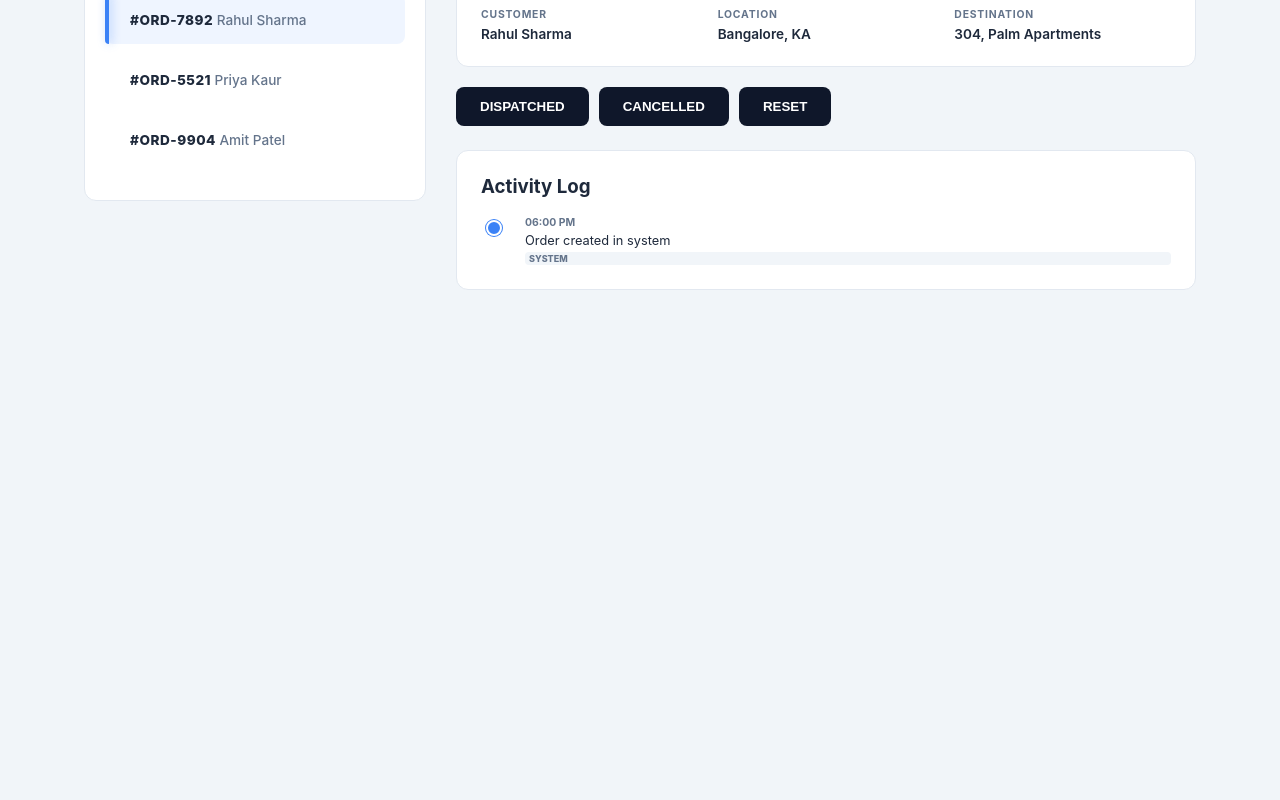
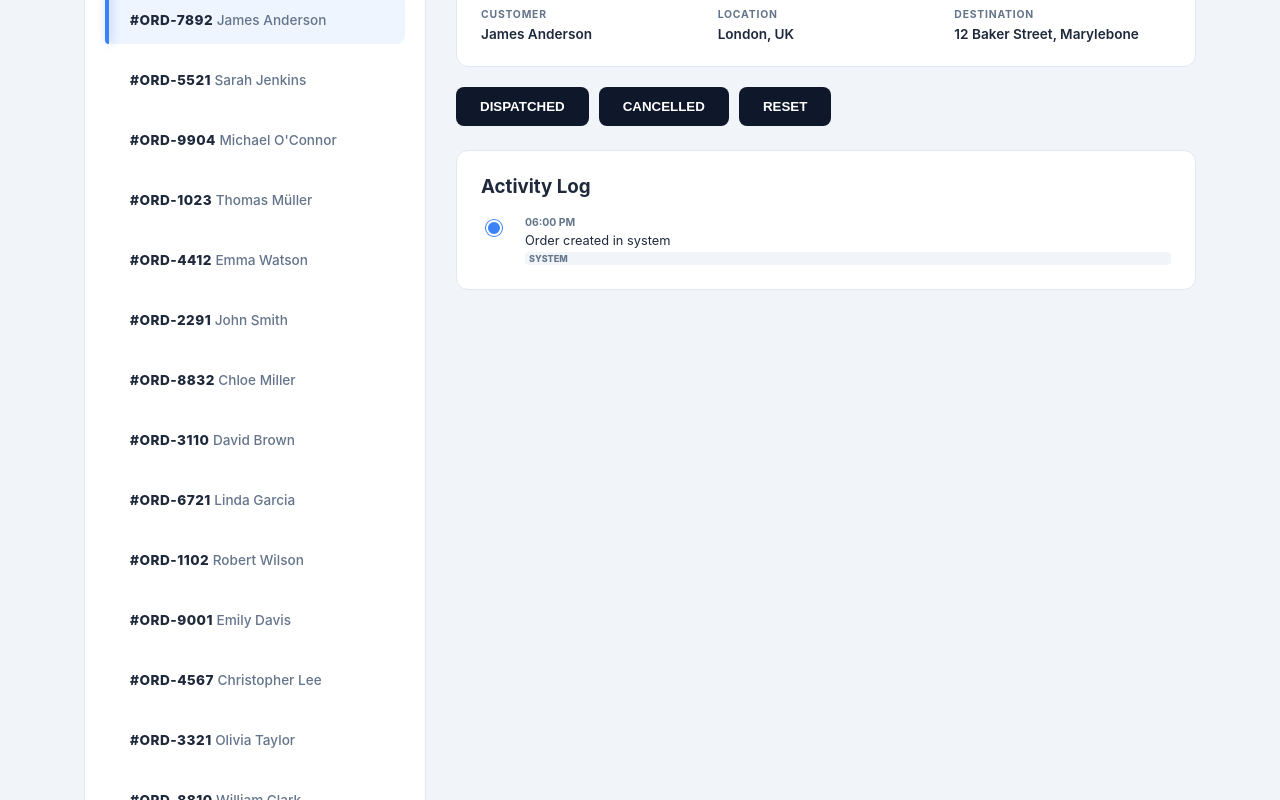
Before and after one commit to Sekharendu/Logistics-Operations-Hub, a React (Vite) app: page / in a window 1280 px wide. Shown: the part 500-1300 px from the top of the page. Before the commit the page ends 830 px from the top, so only its background shows below. Built offline with nearby package versions, Linux system fonts and the light colour scheme.

Commit message:
Added 20 records (order) and updated the reduer function

```diff
--- a/src/useOrderWorkflow.js
+++ b/src/useOrderWorkflow.js
@@ -1,24 +1,22 @@
 export const initialOrderState = {
-    activeId : 0,
-    orders:[
+  activeId: 0,
+  orders: [
     {
       id: 0,
       orderId: "#ORD-7892",
-      customer: "Rahul Sharma",
-      location: "Bangalore, KA",
-      destination: "304, Palm Apartments",
+      customer: "James Anderson",
+      location: "London, UK",
+      destination: "12 Baker Street, Marylebone",
       status: "PENDING",
       button: ['DISPATCHED', 'CANCELLED'],
-      history: [
-        { time: "06:00 PM", note: "Order created in system", type: "SYSTEM" }
-      ]
+      history: [{ time: "06:00 PM", note: "Order created in system", type: "SYSTEM" }]
     },
     {
       id: 1,
       orderId: "#ORD-5521",
-      customer: "Priya Kaur",
-      location: "Mumbai, MH",
-      destination: "Flat 102, Sea View",
+      customer: "Sarah Jenkins",
+      location: "New York, NY",
+      destination: "Apartment 4B, 5th Ave",
       status: "DISPATCHED",
       button: ['IN_TRANSIT', 'CANCELLED'],
       history: [
@@ -29,9 +27,9 @@ export const initialOrderState = {
     {
       id: 2,
       orderId: "#ORD-9904",
-      customer: "Amit Patel",
-      location: "Ahmedabad, GJ",
-      destination: "House No. 12, Riverfront",
+      customer: "Michael O'Connor",
+      location: "Dublin, IE",
+      destination: "House 12, River Terrace",
       status: "DELIVERED",
       button: [],
       history: [
@@ -39,8 +37,181 @@ export const initialOrderState = {
         { time: "01:00 PM", note: "Status updated to DISPATCHED", type: "USER" },
         { time: "04:45 PM", note: "Status updated to DELIVERED", type: "USER" }
       ]
+    },
+    {
+      id: 3,
+      orderId: "#ORD-1023",
+      customer: "Thomas Müller",
+      location: "Berlin, DE",
+      destination: "12B, Alexanderplatz",
+      status: "PENDING",
+      button: ['DISPATCHED', 'CANCELLED'],
+      history: [{ time: "08:15 AM", note: "Order created in system", type: "SYSTEM" }]
+    },
+    {
+      id: 4,
+      orderId: "#ORD-4412",
+      customer: "Emma Watson",
+      location: "Oxford, UK",
+      destination: "High Street, Plot 45",
+      status: "IN_TRANSIT",
+      button: ['DELIVERED', 'CANCELLED'],
+      history: [
+        { time: "07:00 AM", note: "Order created in system", type: "SYSTEM" },
+        { time: "09:00 AM", note: "Dispatched from Hub", type: "SYSTEM" }
+      ]
+    },
+    {
+      id: 5,
+      orderId: "#ORD-2291",
+      customer: "John Smith",
+      location: "Chicago, IL",
+      destination: "201 Michigan Ave",
+      status: "CANCELLED",
+      button: [],
+      history: [{ time: "11:00 AM", note: "Cancelled by Customer", type: "USER" }]
+    },
+    {
+      id: 6,
+      orderId: "#ORD-8832",
+      customer: "Chloe Miller",
+      location: "Los Angeles, CA",
+      destination: "742 Evergreen Terrace",
+      status: "DISPATCHED",
+      button: ['IN_TRANSIT', 'CANCELLED'],
+      history: [{ time: "02:00 PM", note: "Order processed", type: "SYSTEM" }]
+    },
+    {
+      id: 7,
+      orderId: "#ORD-3110",
+      customer: "David Brown",
+      location: "Sydney, AU",
+      destination: "Circular Quay, Wharf 7",
+      status: "PENDING",
+      button: ['DISPATCHED', 'CANCELLED'],
+      history: [{ time: "04:30 PM", note: "Payment verified", type: "SYSTEM" }]
+    },
+    {
+      id: 8,
+      orderId: "#ORD-6721",
+      customer: "Linda Garcia",
+      location: "Madrid, ES",
+      destination: "Calle de Alcalá, 44",
+      status: "DELIVERED",
+      button: [],
+      history: [{ time: "10:00 AM", note: "Delivered to reception", type: "SYSTEM" }]
+    },
+    {
+      id: 9,
+      orderId: "#ORD-1102",
+      customer: "Robert Wilson",
+      location: "Toronto, ON",
+      destination: "Bay Street, Suite 500",
+      status: "IN_TRANSIT",
+      button: ['DELIVERED', 'CANCELLED'],
+      history: [{ time: "05:00 PM", note: "Out for delivery", type: "SYSTEM" }]
+    },
+    {
+      id: 10,
+      orderId: "#ORD-9001",
+      customer: "Emily Davis",
+      location: "Seattle, WA",
+      destination: "Capitol Hill, Block 12",
+      status: "PENDING",
+      button: ['DISPATCHED', 'CANCELLED'],
+      history: [{ time: "09:45 AM", note: "Order received", type: "SYSTEM" }]
+    },
+    {
+      id: 11,
+      orderId: "#ORD-4567",
+      customer: "Christopher Lee",
+      location: "Vancouver, BC",
+      destination: "West Hastings St",
+      status: "DISPATCHED",
+      button: ['IN_TRANSIT', 'CANCELLED'],
+      history: [{ time: "01:15 PM", note: "Packed and ready", type: "SYSTEM" }]
+    },
+    {
+      id: 12,
+      orderId: "#ORD-3321",
+      customer: "Olivia Taylor",
+      location: "Paris, FR",
+      destination: "Avenue des Champs-Élysées",
+      status: "IN_TRANSIT",
+      button: ['DELIVERED', 'CANCELLED'],
+      history: [{ time: "08:00 AM", note: "Transit to hub", type: "SYSTEM" }]
+    },
+    {
+      id: 13,
+      orderId: "#ORD-8810",
+      customer: "William Clark",
+      location: "Houston, TX",
+      destination: "Westheimer Rd",
+      status: "DELIVERED",
+      button: [],
+      history: [{ time: "12:00 PM", note: "Handed to customer", type: "SYSTEM" }]
+    },
+    {
+      id: 14,
+      orderId: "#ORD-2204",
+      customer: "Jessica White",
+      location: "Boston, MA",
+      destination: "Beacon Street",
+      status: "PENDING",
+      button: ['DISPATCHED', 'CANCELLED'],
+      history: [{ time: "03:30 PM", note: "Awaiting stock", type: "SYSTEM" }]
+    },
+    {
+      id: 15,
+      orderId: "#ORD-7765",
+      customer: "Matthew Harris",
+      location: "Melbourne, VIC",
+      destination: "Collins Street",
+      status: "CANCELLED",
+      button: [],
+      history: [{ time: "10:20 AM", note: "Address incorrect", type: "SYSTEM" }]
+    },
+    {
+      id: 16,
+      orderId: "#ORD-5500",
+      customer: "Sophia Martin",
+      location: "Atlanta, GA",
+      destination: "Peachtree Street",
+      status: "DISPATCHED",
+      button: ['IN_TRANSIT', 'CANCELLED'],
+      history: [{ time: "04:00 PM", note: "Shipped via Air", type: "SYSTEM" }]
+    },
+    {
+      id: 17,
+      orderId: "#ORD-6612",
+      customer: "Daniel Thompson",
+      location: "Austin, TX",
+      destination: "Rainey Street",
+      status: "PENDING",
+      button: ['DISPATCHED', 'CANCELLED'],
+      history: [{ time: "06:00 AM", note: "New order", type: "SYSTEM" }]
+    },
+    {
+      id: 18,
+      orderId: "#ORD-4491",
+      customer: "Grace Kelly",
+      location: "Philadelphia, PA",
+      destination: "Market Street",
+      status: "IN_TRANSIT",
+      button: ['DELIVERED', 'CANCELLED'],
+      history: [{ time: "11:50 AM", note: "Reached local hub", type: "SYSTEM" }]
+    },
+    {
+      id: 19,
+      orderId: "#ORD-1008",
+      customer: "Mark Robinson",
+      location: "Denver, CO",
+      destination: "Colfax Avenue",
+      status: "DELIVERED",
+      button: [],
+      history: [{ time: "02:15 PM", note: "Signed by recipient", type: "SYSTEM" }]
     }
-]
+  ]
 };
 
 const VALID_TRANSITIONS={
```
